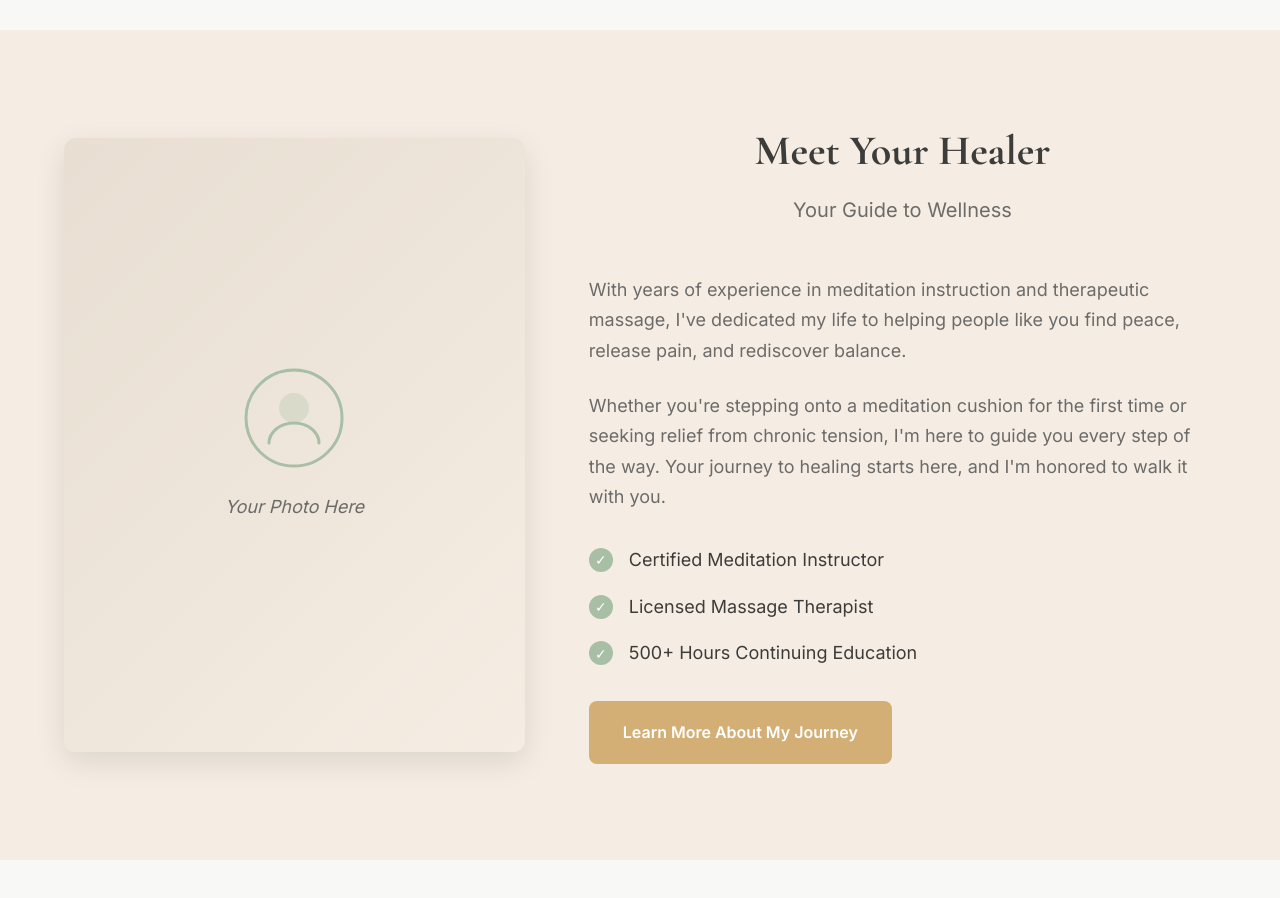
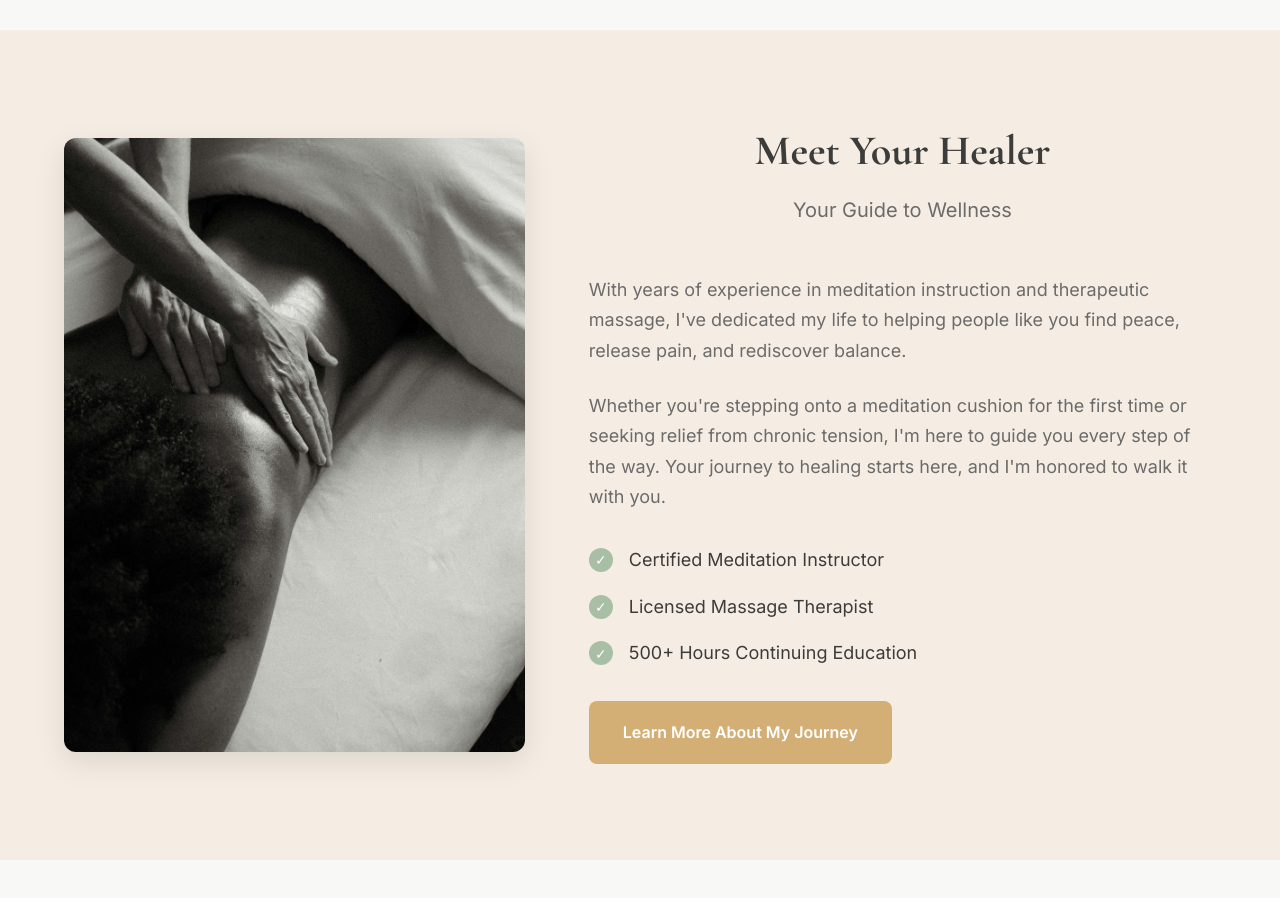
Before and after one commit to gurpreetsingh007/HealingTouch, a plain HTML site: page index.html in a window 1280 px wide. Shown: the part 1660-2558 px from the top of the page. Drawn offline with nearby package versions, Linux system fonts and the light colour scheme.

Commit message:
Add AboutImg.jpg and replace placeholder with real photo

```diff
--- a/index.html
+++ b/index.html
@@ -104,12 +104,7 @@
         <div class="container about-container">
             <div class="about-image" data-aos="fade-right">
                 <div class="about-image-placeholder">
-                    <svg width="100" height="100" viewBox="0 0 100 100" fill="none">
-                        <circle cx="50" cy="50" r="48" stroke="#A8BFA5" stroke-width="3"/>
-                        <circle cx="50" cy="40" r="15" fill="#A8BFA5" opacity="0.3"/>
-                        <path d="M25 75C25 65 35 55 50 55C65 55 75 65 75 75" stroke="#A8BFA5" stroke-width="3" stroke-linecap="round"/>
-                    </svg>
-                    <p class="placeholder-text">Your Photo Here</p>
+                    <img src="AboutImg.jpg" alt="Your Healer" class="about-photo">
                 </div>
             </div>
             <div class="about-content" data-aos="fade-left">
--- a/styles.css
+++ b/styles.css
@@ -494,13 +494,17 @@ h4 { font-size: 24px; }
 
 .about-image-placeholder {
     aspect-ratio: 3/4;
-    background: linear-gradient(135deg, var(--color-clay) 0%, var(--color-sand) 100%);
     border-radius: 12px;
-    display: flex;
-    flex-direction: column;
-    align-items: center;
-    justify-content: center;
+    overflow: hidden;
     box-shadow: 0 10px 30px rgba(0, 0, 0, 0.1);
+}
+
+.about-photo {
+    width: 100%;
+    height: 100%;
+    object-fit: cover;
+    object-position: center top;
+    display: block;
 }
 
 .placeholder-text {
```
Also changed, not shown: AboutImg.jpg (added).
